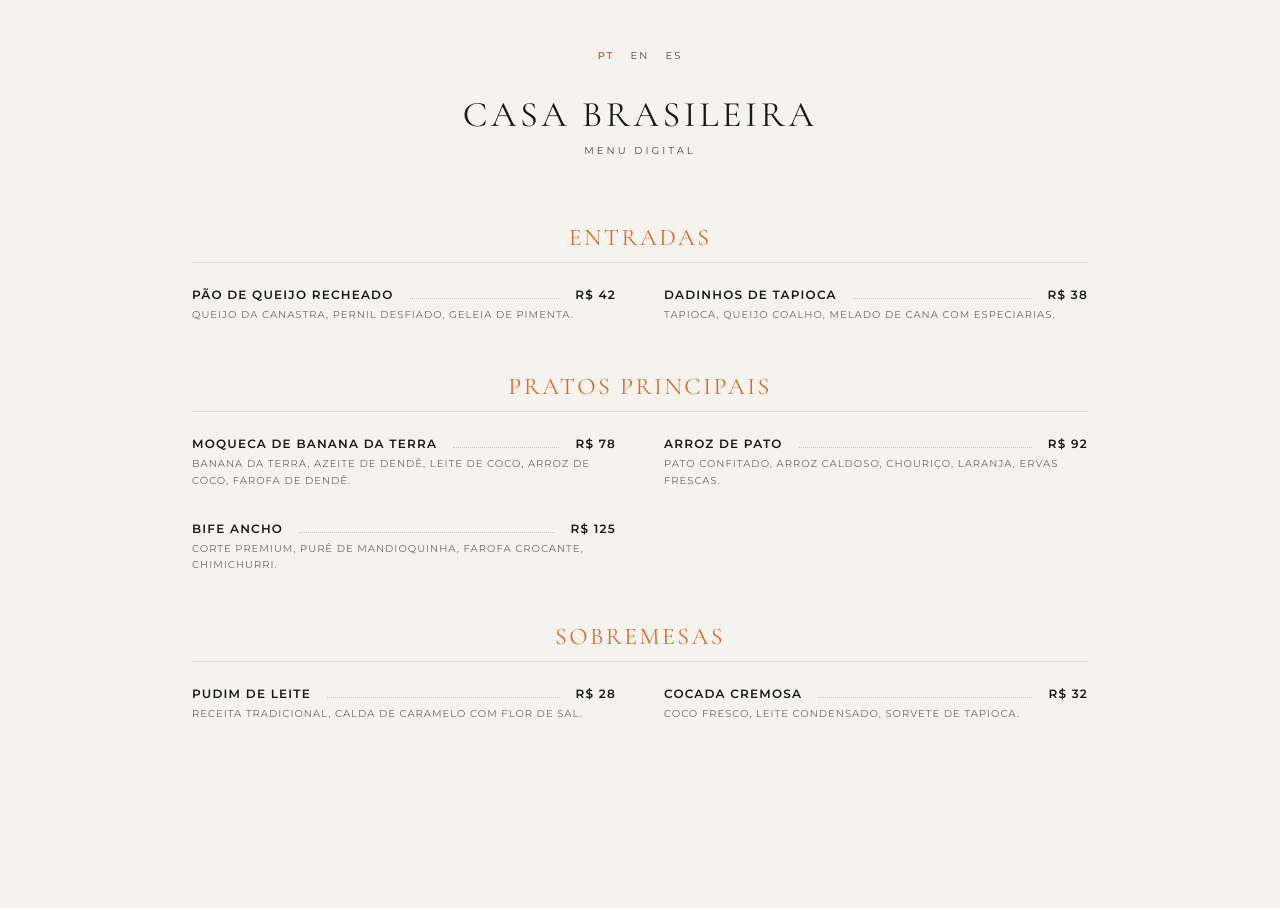
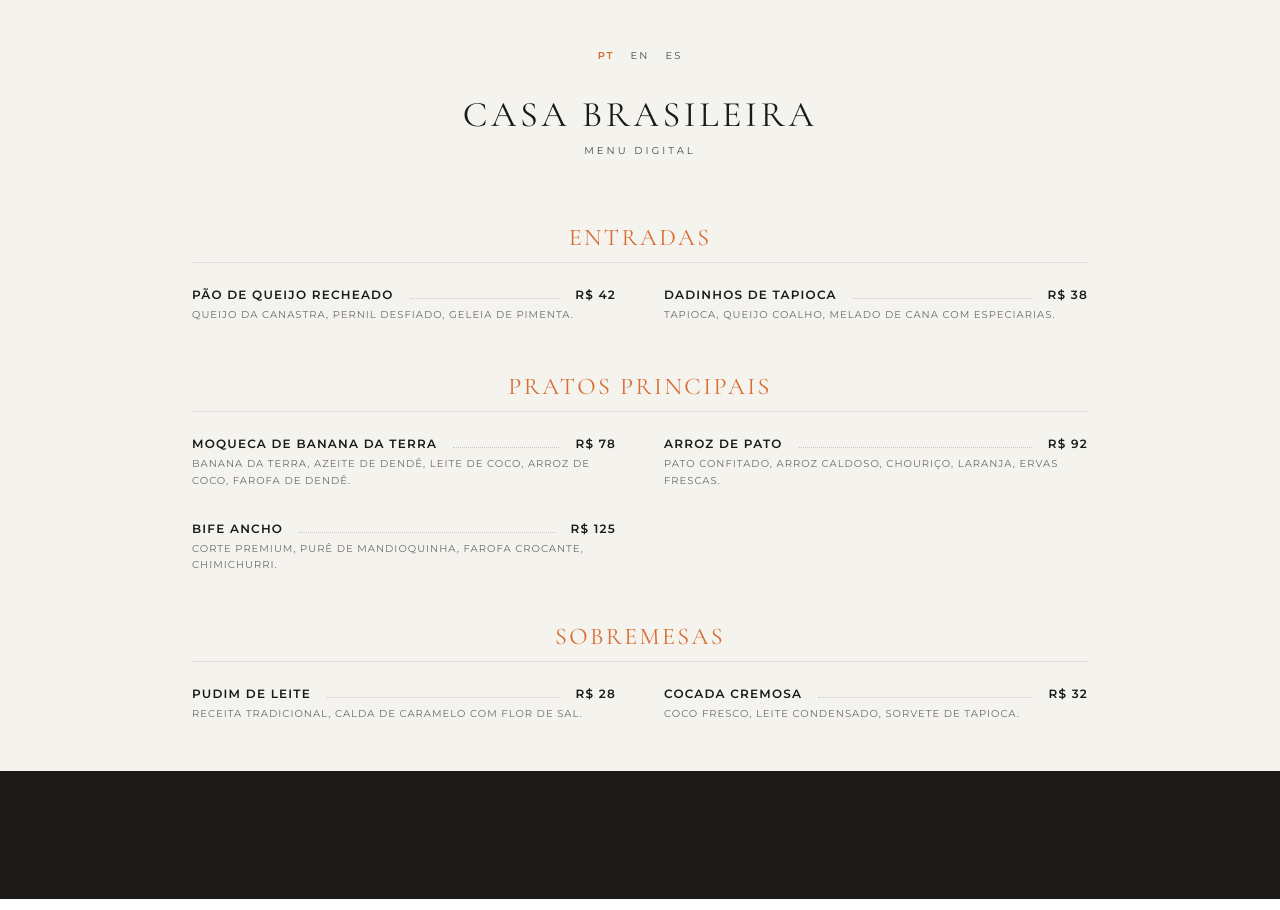
Before and after one commit to VictorCardosoOl/Casa-Brasileira, a React (Vite) app: page /cardapio in a window 1280 px wide. Built offline with nearby package versions, Linux system fonts and the light colour scheme.

Commit message:
feat: Improve menu layout and footer styling
Refactor the menu page to use flexbox for better layout control and enhance the footer's appearance and content. This change ensures the menu content grows to fill available space and improves the footer's visual prominence and readability.

```diff
--- a/src/pages/CardapioDigital.tsx
+++ b/src/pages/CardapioDigital.tsx
@@ -39,8 +39,9 @@ export default function CardapioDigital() {
   }, []);
 
   return (
-    <div className="min-h-screen bg-casa-cream px-6 py-12 selection:bg-casa-accent/20 selection:text-casa-accent">
+    <div className="min-h-screen bg-casa-cream selection:bg-casa-accent/20 selection:text-casa-accent flex flex-col">
 
+      <div className="flex-grow px-6 py-12">
         {/* Language Toggle */}
       <div className="flex justify-center gap-4 mb-8">
         {['PT', 'EN', 'ES'].map((l) => (
@@ -104,15 +105,19 @@ export default function CardapioDigital() {
         )}
       </main>
 
+      </div>
+
       {/* Footer Simples */}
+      <footer className="bg-stone-900 text-stone-400 py-12 px-6 mt-auto">
         <FadeIn delay={0.3}>
-        <footer className="mt-20 text-center border-t border-casa-text/10 pt-8">
-          <p className="font-sans text-[8px] uppercase tracking-[0.2em] text-casa-text-light">
+          <div className="text-center max-w-4xl mx-auto">
+            <p className="font-sans text-[10px] uppercase tracking-[0.2em] leading-relaxed">
               {lang === 'EN' ? '10% service charge not included.' : lang === 'ES' ? 'Tasa de servicio del 10% no incluida.' : 'Taxa de serviço de 10% não inclusa.'}<br/>
               {lang === 'EN' ? 'Please inform the waiter of any dietary restrictions.' : lang === 'ES' ? 'Si tiene alguna restricción alimentaria, informe al camarero.' : 'Se tiver alguma restrição alimentar, informe o garçom.'}
             </p>
+          </div>
+        </FadeIn>
       </footer>
-      </FadeIn>
     </div>
   );
 }
```
Lines whose indentation alone changed are shown as unchanged.
